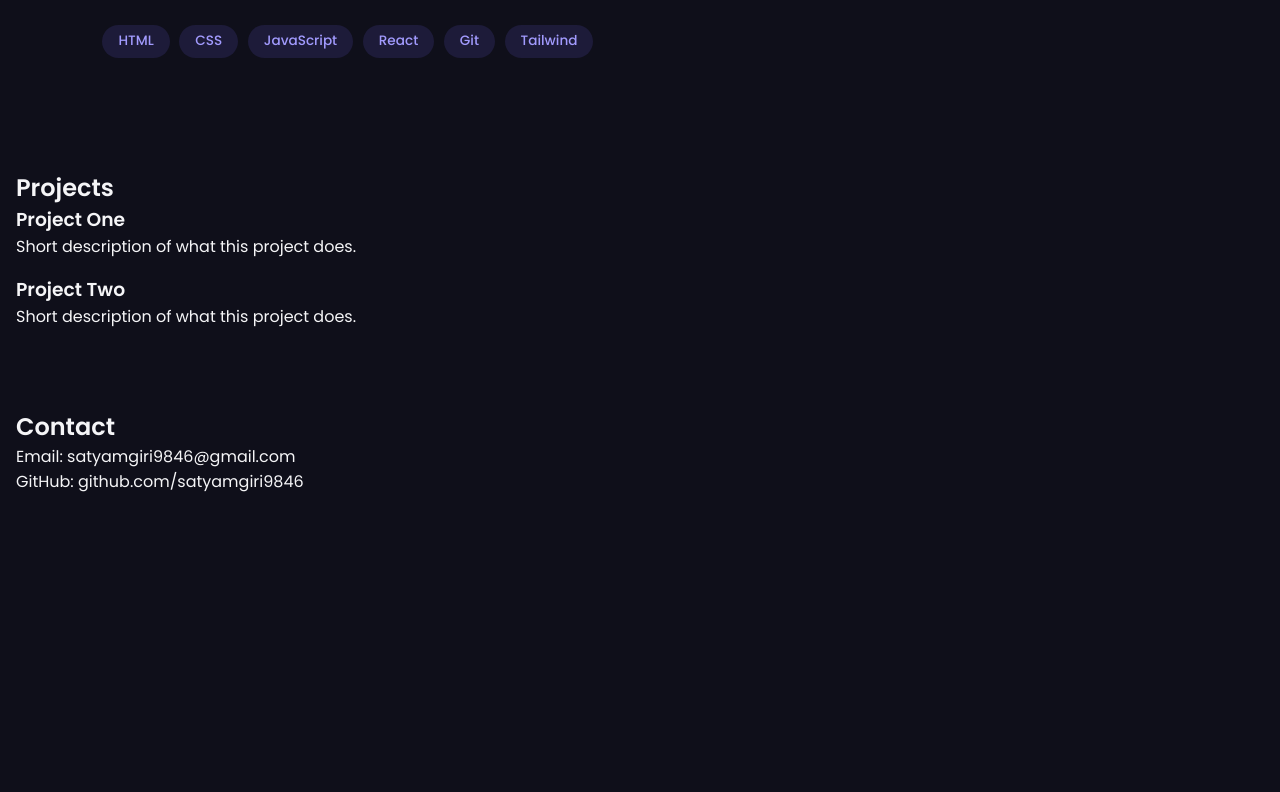
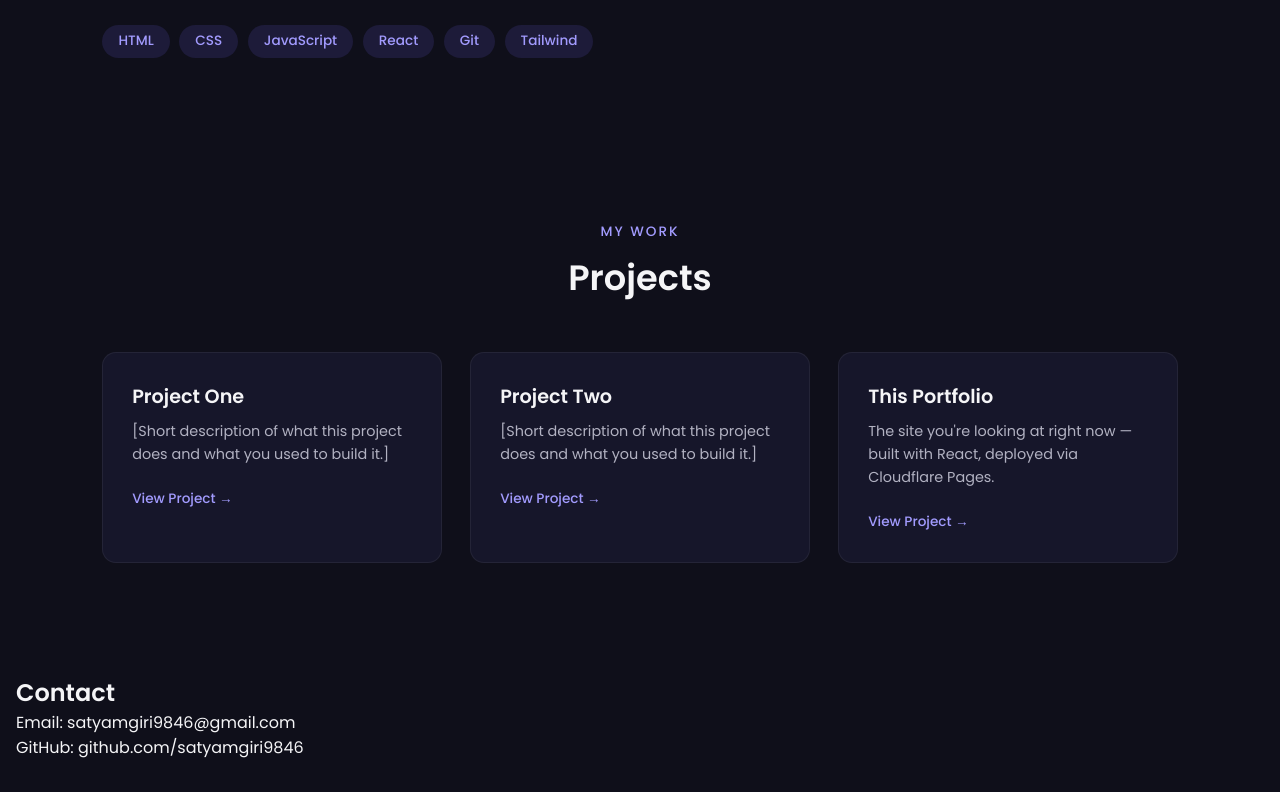
Before and after one commit to satyamgiri9846-cmyk/my-portfolio, a React (Vite) app: page / in a window 1280 px wide. Shown: the part 1033-1825 px from the top of the page. Before the commit the page ends 1559 px from the top, so only its background shows below. Built offline with nearby package versions, Linux system fonts and the light colour scheme.

Commit message:
Redesign projects section with hover cards

```diff
--- /dev/null
+++ b/src/components/Projects.css
@@ -0,0 +1,64 @@
+.projects {
+  text-align: center;
+}
+
+.projects .section-label {
+  color: var(--accent-light);
+  text-transform: uppercase;
+  letter-spacing: 2px;
+  font-size: 0.85rem;
+  font-weight: 500;
+}
+
+.projects h2 {
+  font-size: 2.2rem;
+  margin: 0.5rem 0 3rem;
+}
+
+.project-grid {
+  display: grid;
+  grid-template-columns: repeat(auto-fit, minmax(260px, 1fr));
+  gap: 1.8rem;
+  text-align: left;
+}
+
+.project-card {
+  background: var(--bg-light);
+  border: 1px solid rgba(255, 255, 255, 0.06);
+  border-radius: 14px;
+  padding: 1.8rem;
+  transition: transform 0.25s ease, box-shadow 0.25s ease, border-color 0.25s ease;
+}
+
+.project-card:hover {
+  transform: translateY(-8px);
+  box-shadow: 0 12px 30px rgba(108, 92, 231, 0.2);
+  border-color: var(--accent);
+}
+
+.project-card h3 {
+  font-size: 1.2rem;
+  margin-bottom: 0.6rem;
+  color: var(--text-light);
+}
+
+.project-card p {
+  color: var(--text-muted);
+  font-size: 0.9rem;
+  line-height: 1.6;
+  margin-bottom: 1.2rem;
+}
+
+.project-card a {
+  font-size: 0.85rem;
+  font-weight: 500;
+  color: var(--accent-light);
+  display: inline-flex;
+  align-items: center;
+  gap: 0.3rem;
+  transition: gap 0.2s ease;
+}
+
+.project-card a:hover {
+  gap: 0.6rem;
+}
--- a/src/components/Projects.jsx
+++ b/src/components/Projects.jsx
@@ -1,18 +1,37 @@
+import "./Projects.css";
+
 function Projects() {
   const projects = [
-    { title: "Project One", description: "Short description of what this project does." },
-    { title: "Project Two", description: "Short description of what this project does." },
+    {
+      title: "Project One",
+      description: "[Short description of what this project does and what you used to build it.]",
+      link: "#",
+    },
+    {
+      title: "Project Two",
+      description: "[Short description of what this project does and what you used to build it.]",
+      link: "#",
+    },
+    {
+      title: "This Portfolio",
+      description: "The site you're looking at right now — built with React, deployed via Cloudflare Pages.",
+      link: "#",
+    },
   ];
 
   return (
-    <section style={{ padding: "2rem 1rem" }}>
+    <section className="projects" id="projects">
+      <span className="section-label">My Work</span>
       <h2>Projects</h2>
-      {projects.map((p, i) => (
-        <div key={i} style={{ marginBottom: "1rem" }}>
-          <h3>{p.title}</h3>
-          <p>{p.description}</p>
-        </div>
-      ))}
+      <div className="project-grid">
+        {projects.map((p, i) => (
+          <div className="project-card" key={i}>
+            <h3>{p.title}</h3>
+            <p>{p.description}</p>
+            <a href={p.link} target="_blank" rel="noreferrer">View Project →</a>
+          </div>
+        ))}
+      </div>
     </section>
   );
 }
```
